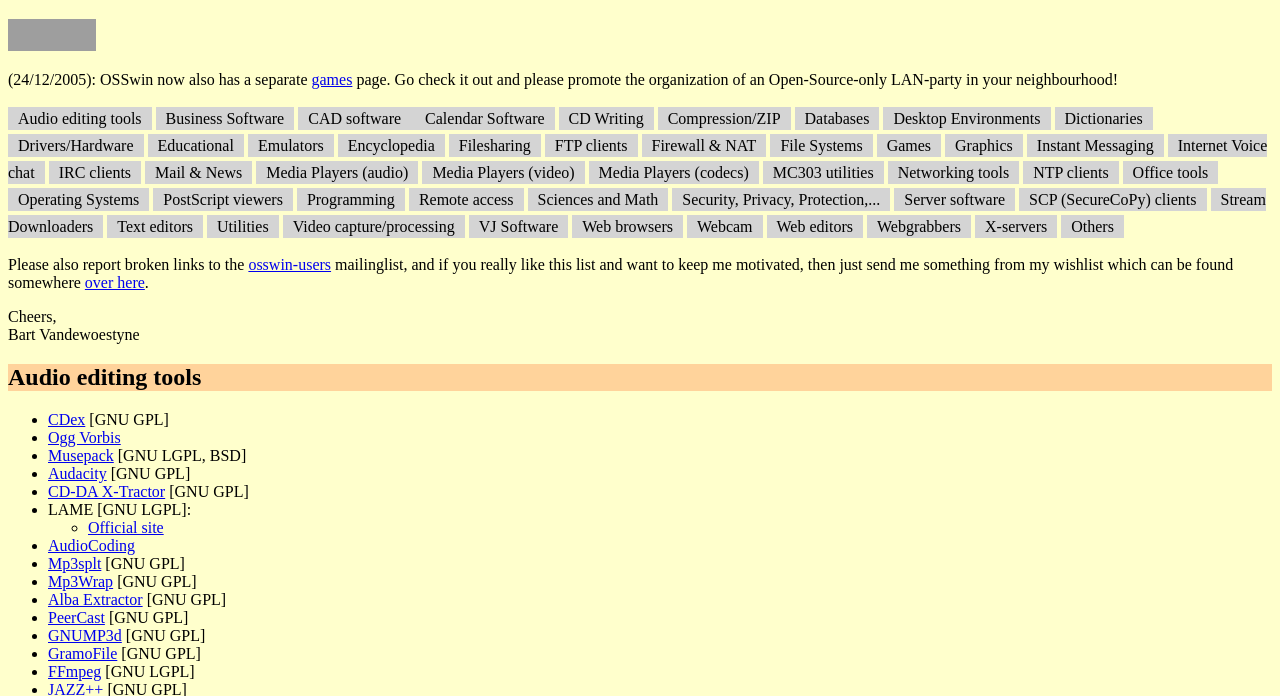
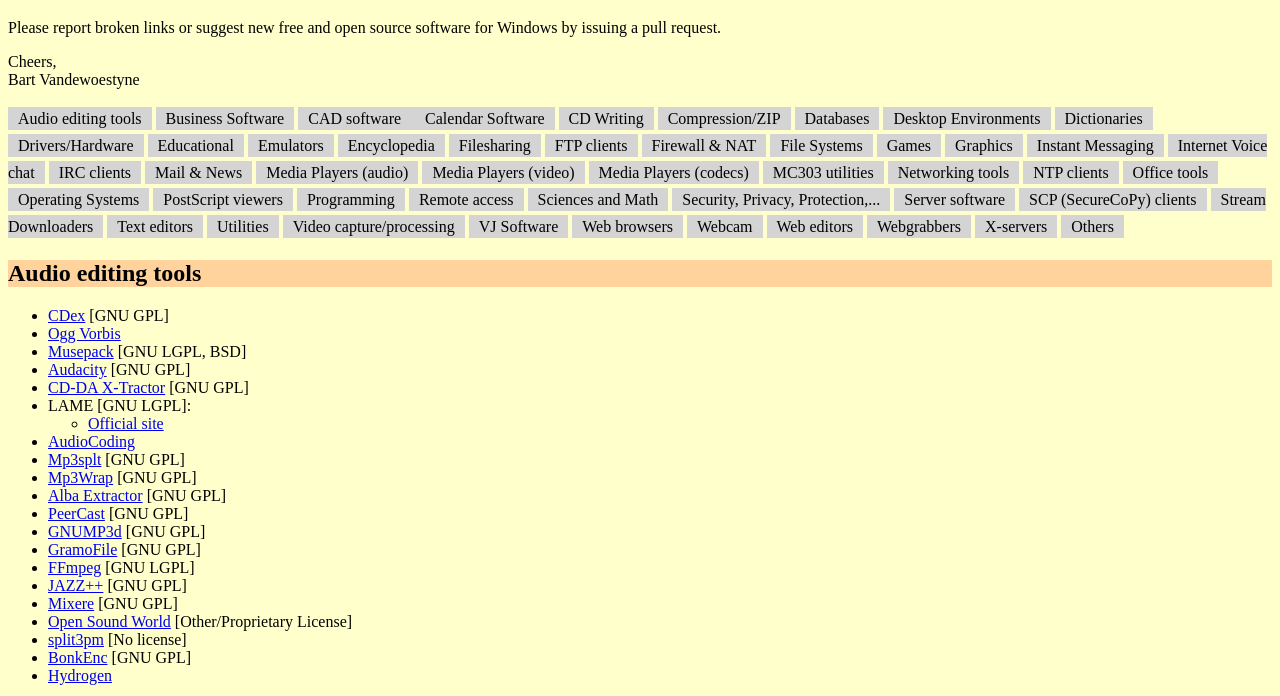
Before and after one commit to BartVandewoestyne/osswin, a plain HTML site: page index.html in a window 1280 px wide. Shown: the part 101-797 px from the top of the page. Drawn offline with Linux system fonts and the light colour scheme; grey boxes are pictures that could not be loaded.

Commit message:
Removed some old text and donate button.

```diff
--- a/index.html
+++ b/index.html
@@ -25,10 +25,11 @@
 <h1>The OSSwin project: Open Source for Windows!</h1>
 
 <p>
-<a href="http://sourceforge.net/donate/index.php?group_id=95903"><img src="http://images.sourceforge.net/images/project-support.jpg" width="88" height="32" alt="Support This Project" /></a>
+Please report broken links or suggest new free and open source software for Windows by issuing a pull request.</a>
 </p>
 
-<p>(24/12/2005): OSSwin now also has a separate <a href="games.html">games</a> page.  Go check it out and please promote the organization of an Open-Source-only LAN-party in your neighbourhood!</p>
+<p>Cheers,<br />
+Bart Vandewoestyne</p>
 
 <ul id="navlist">
   <li><a href="#audioeditingtools">Audio editing tools</a></li>
@@ -81,15 +82,6 @@
   <li><a href="#x">X-servers</a></li>
   <li><a href="#others">Others</a></li>
 </ul>
-
-<p>Please also report broken links to the <a href="mailto:osswin-users AT lists.sourceforge.net">osswin-users</a> mailinglist, and if you really like this list and want to keep me motivated, then just send me something from my wishlist which can be found somewhere <a href="http://users.telenet.be/vandewoestyne/bart/">over here</a>.
-<!--
-or my <a href="http://users.telenet.be/vandewoestyne/bart/html/wanted_computerparts.html">wanted computerparts list</a> :-)
--->
-</p>
-
-<p>Cheers,<br />
-Bart Vandewoestyne</p>
 
 <h2 class="category"><a name="audioeditingtools" class="audioeditingtools"></a>Audio editing tools</h2>
 
```
